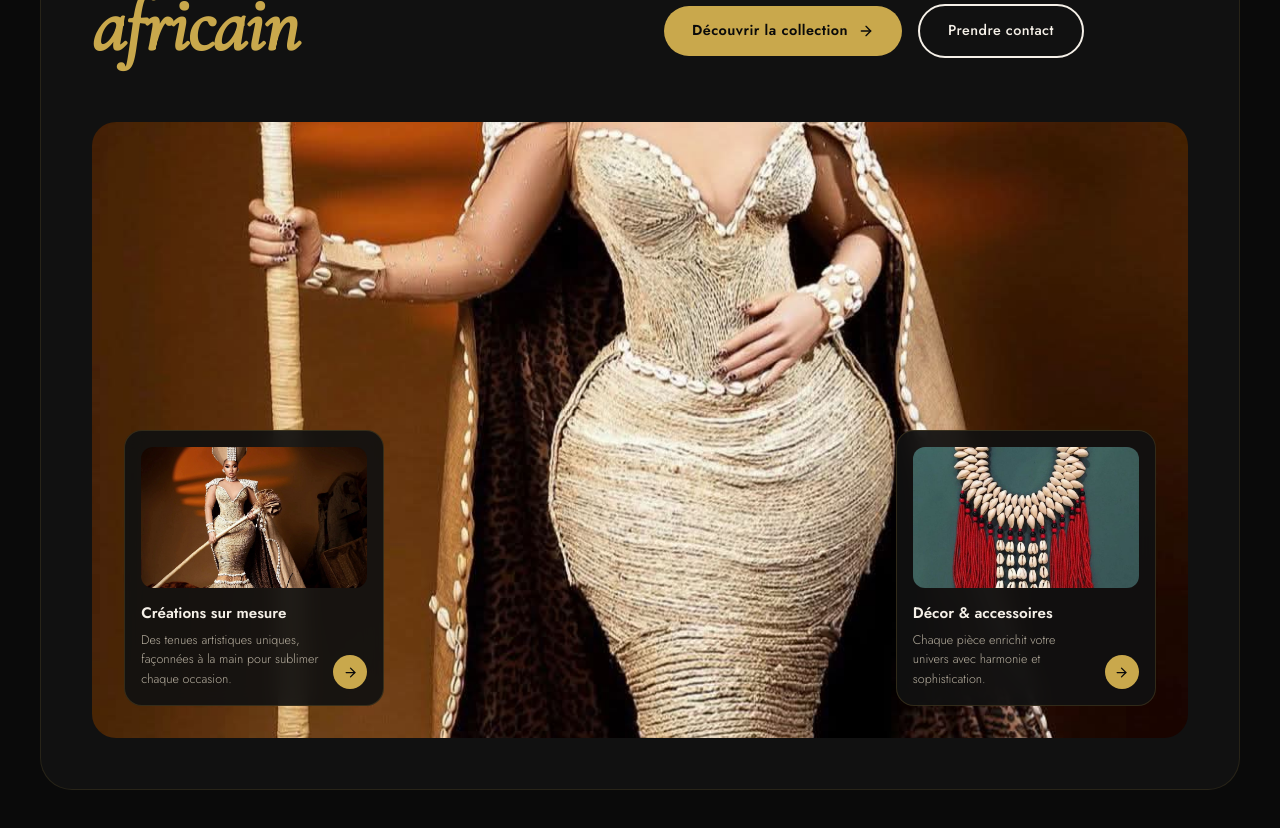
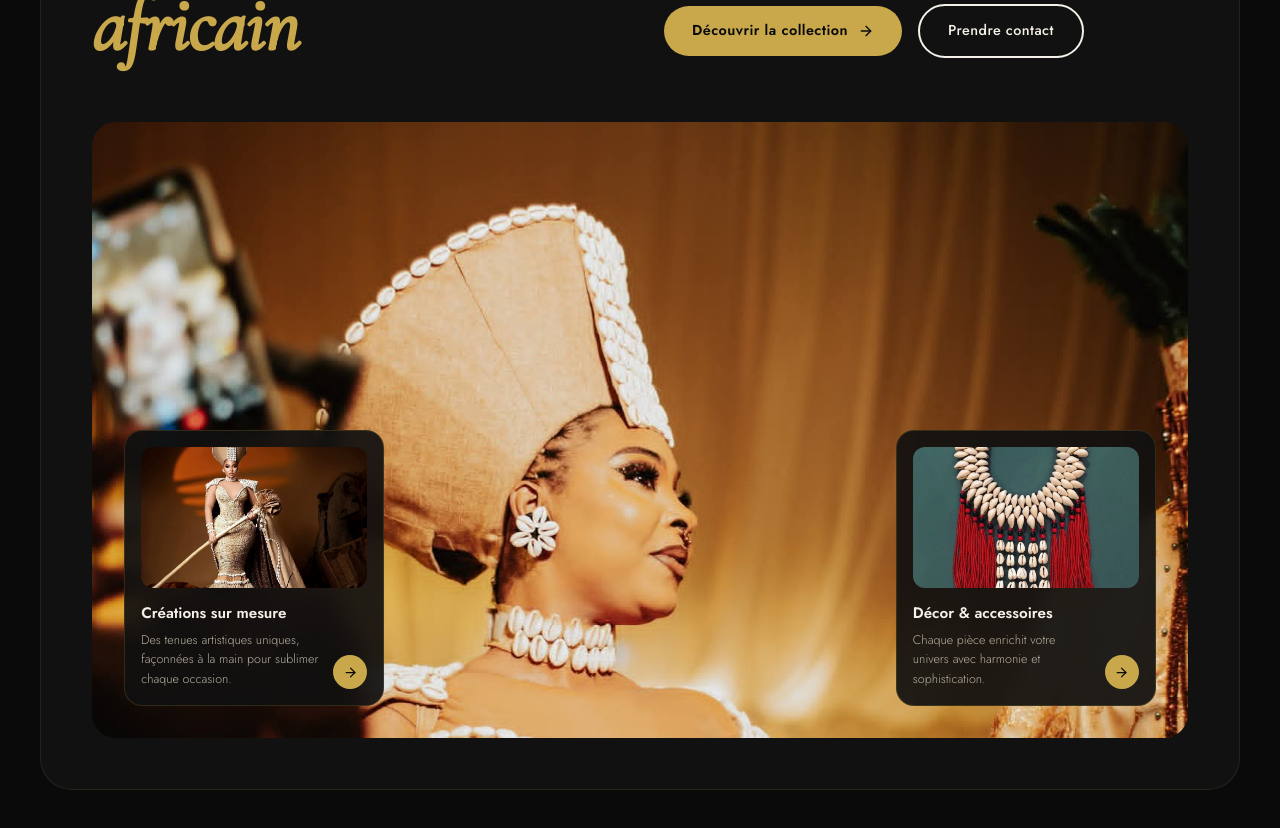
Before and after one commit to ange918/ecolo, a React (Vite) app: page / in a window 1280 px wide. Shown: the part 440-1268 px from the top of the page. Built offline with nearby package versions, Linux system fonts and the light colour scheme.

Commit message:
Hero : image principale img18 (cérémonie) avec visage centré
Co-Authored-By: Claude Opus 4.8 <noreply@anthropic.com>
Claude-Session: https://claude.ai/code/session_01FqPeQQGrBEvF29vGAk1AVi

```diff
--- a/src/components/Hero.jsx
+++ b/src/components/Hero.jsx
@@ -175,9 +175,9 @@ export default function Hero() {
             style={{ borderRadius: '24px', aspectRatio: '16/9' }}
           >
             <img
-              src="/gallery/img16.jpg"
+              src="/gallery/img18.jpg"
               alt="Création artistique Senan Concept"
-              style={{ width: '100%', height: '100%', objectFit: 'cover', display: 'block' }}
+              style={{ width: '100%', height: '100%', objectFit: 'cover', objectPosition: '52% 34%', display: 'block' }}
             />
           </div>
 
```
